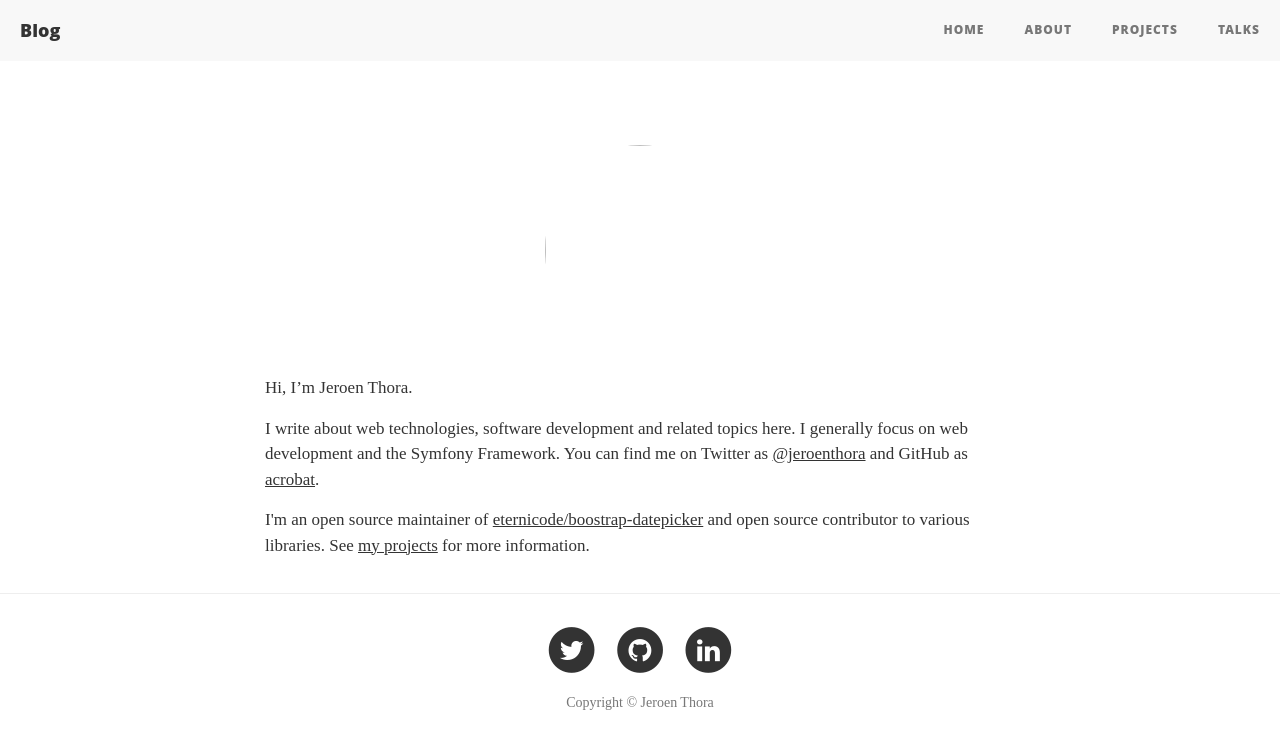
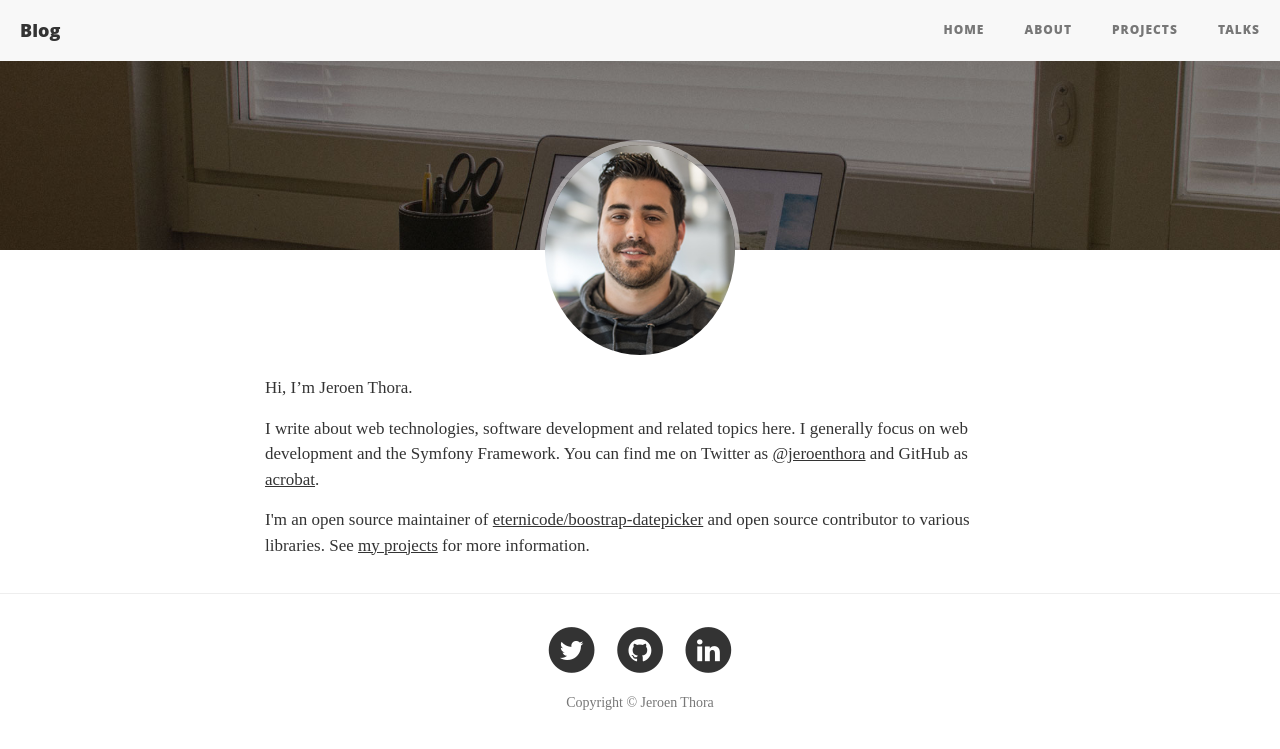
Before and after one commit to acrobat/acrobat.github.io, a Jekyll site: the page built from about.html, in a window 1280 px wide. Shown: the top 749 px of the page. Built offline with Jekyll 4.4.1, drawn with Linux system fonts in a browser that asks for light colours; nearby versions of some CDN libraries; comment, search, counter and statistics services are not loaded.

Commit message:
Add images

```diff
--- a/about.html
+++ b/about.html
@@ -7,7 +7,7 @@ permalink: /about/
     <div id="about-header-wrapper">
         <div id="background"></div>
         <div id="avatar">
-            <img class="img-circle avatar" src="img/avatar.jpg">
+            <img class="img-circle avatar" src="/img/avatar.jpg">
         </div>
     </div>
 </header>
```
Also changed, not shown: img/about-bg.jpg (added), img/avatar.jpg (added), img/logo-share.png (added).
